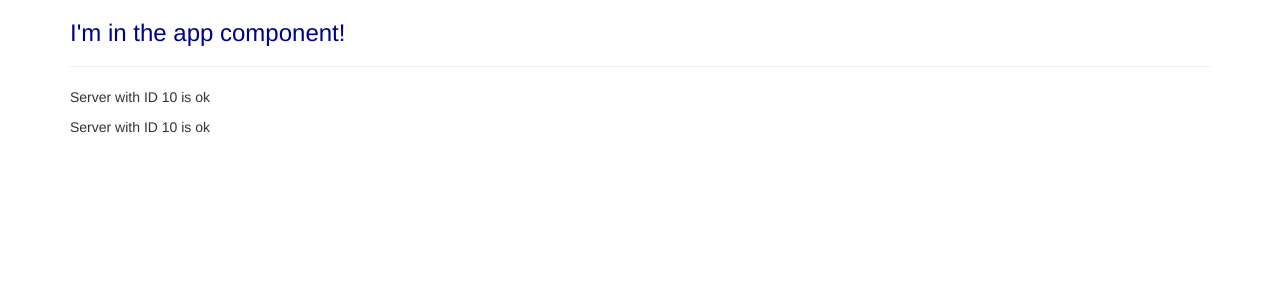
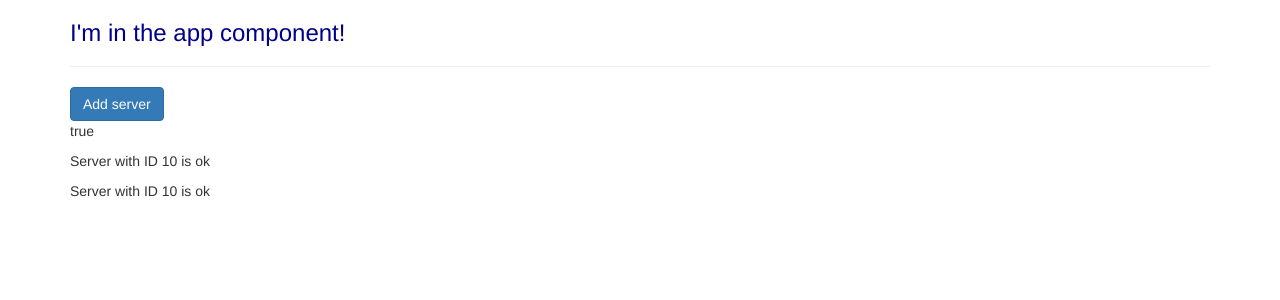
Before and after one commit to NemoruFran/test-app, an Angular app: page / in a window 1280 px wide. Shown: the top 300 px of the page. Built offline with nearby package versions, Linux system fonts and the light colour scheme.

Commit message:
Property binding added

```diff
--- a/src/app/servers/servers.component.html
+++ b/src/app/servers/servers.component.html
@@ -1,2 +1,13 @@
+<button class="btn btn-primary" [disabled]="!allowNewServer">Add server</button>
+<p [innerText]="allowNewServer"></p>
 <app-server></app-server>
 <app-server></app-server>
+
+
+<!--
+    Basicamente, cuando nosotros estamos haciendo property binding, lo que hacemos es
+    asignar codigo de nuestro componente a la propiedad. Que significa esto? que cuando hacemos
+    [property] = "", podemos poner el codigo que queramos dentro mientras el resultado final sea
+    un objeto del tipo que la property quiere. Esto tiene infinidad de utilidades y asi es como podrias
+    cargar una imagen, poner el texto de forma dinamica en un span, etc. Es super guay!
+-->
--- a/src/app/servers/servers.component.ts
+++ b/src/app/servers/servers.component.ts
@@ -11,7 +11,13 @@ import { Component, OnInit } from '@angular/core';
 })
 export class ServersComponent implements OnInit {
 
-  constructor() { }
+  allowNewServer=false;
+
+  constructor() {
+    setTimeout(() => {
+      this.allowNewServer = true;
+    },2000)
+   }
 
   ngOnInit(): void {
   }
```
